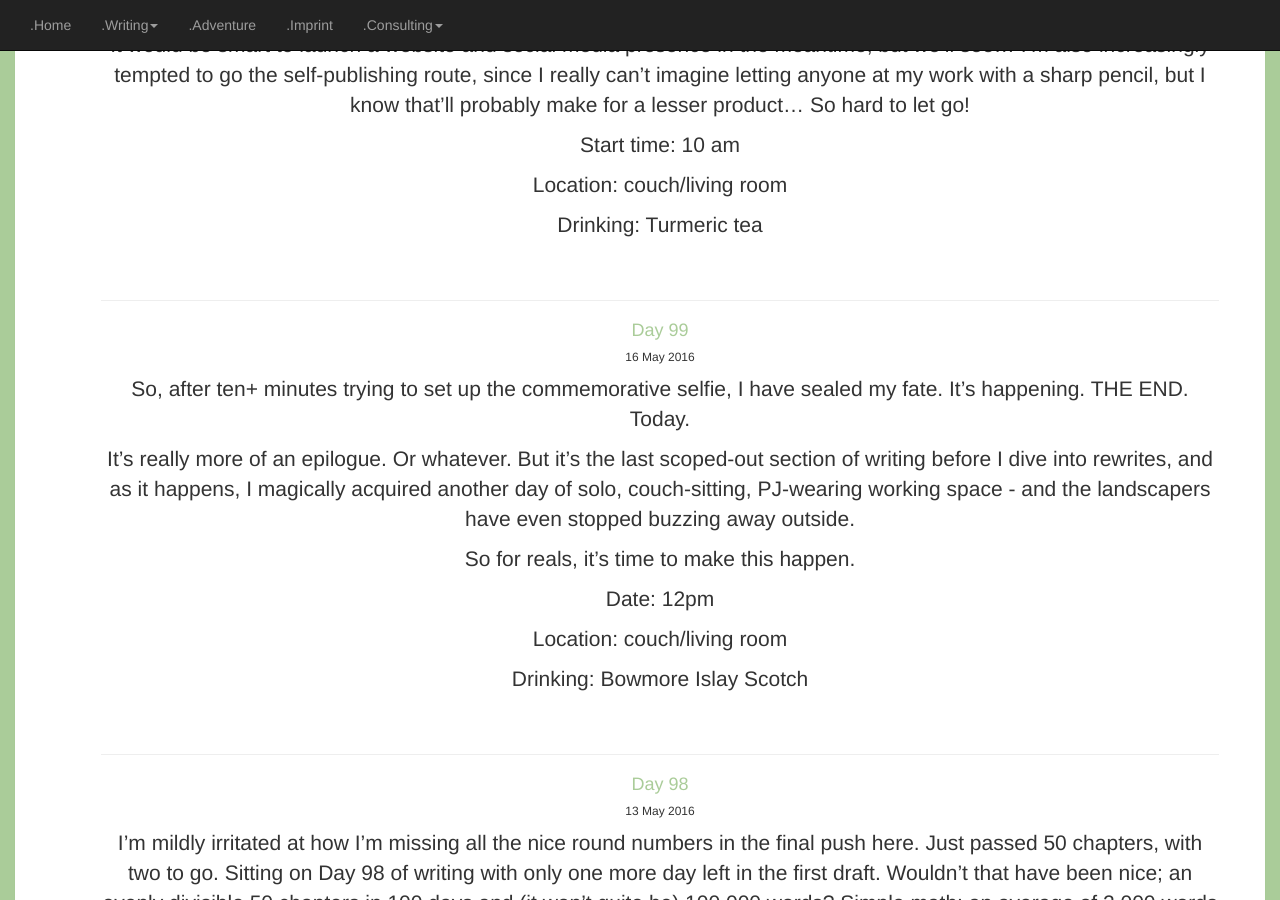
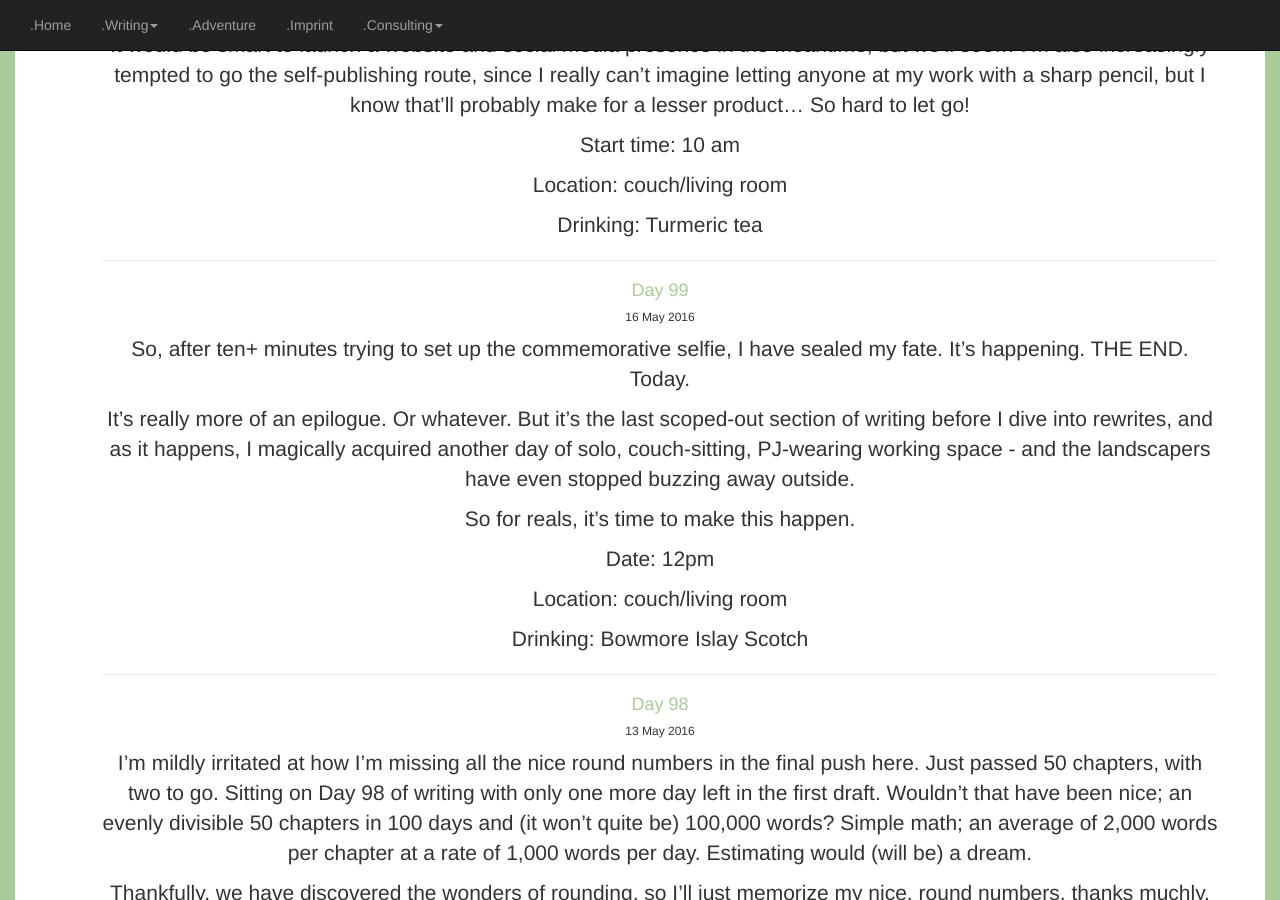
Before and after one commit to kaiewiggins/kaiewiggins.github.io, a Jekyll site: the page built from journal/index.html, in a window 1280 px wide and 900 px high, scrolled down 449 px. Built offline with Jekyll 4.4.1, drawn with Linux system fonts in a browser that asks for light colours; nearby versions of some CDN libraries.

Commit message:
changed styling

```diff
--- a/journal/index.html
+++ b/journal/index.html
@@ -9,7 +9,7 @@
 	  {% for post in site.posts %}
 	    	<a href="{{ post.url }}" title="{{ post.title }}"><h4>{{ post.title }}</h4></a>
 	    	<span><h6><small></small>{{ post.date | date_to_string }}</small></h6></span>
-	    	<div class="article-content">{{post.content}}</div><br><hr>
+	    	<p>{{post.content}}</p><hr>
 	  {% endfor %}
 	    	</ul>
 	  </div><!--end section-->
```
